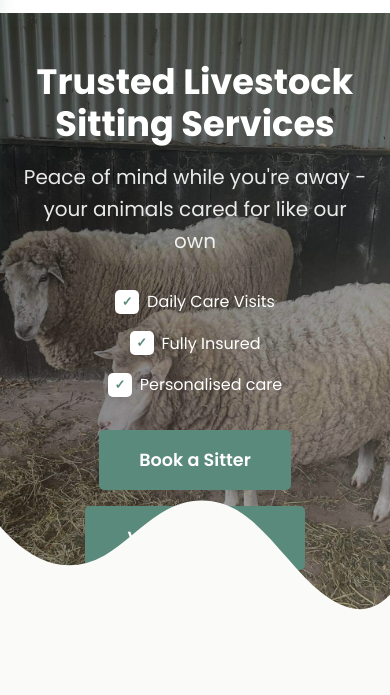
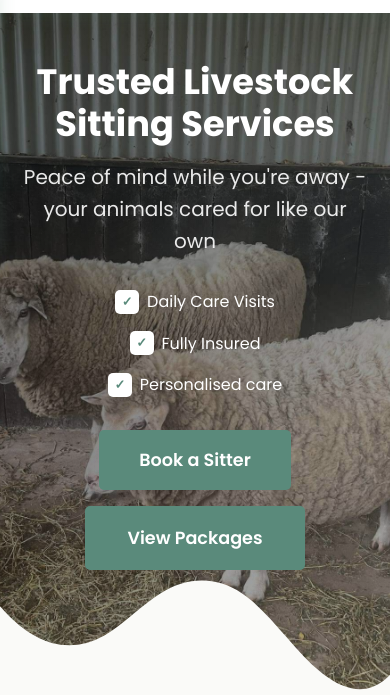
Before and after one commit to Myrz-Jay/livestock, a plain HTML site: page pages/livestock-sitting.html in a window 390 px wide. Shown: the part 86-781 px from the top of the page. Drawn offline with Linux system fonts and the light colour scheme.

Commit message:
bug fixes on heroes

```diff
--- a/css/livestock-sitting.css
+++ b/css/livestock-sitting.css
@@ -545,7 +545,7 @@
     /* Hero section responsive adjustments */
     .sitting-hero {
         min-height: 500px;
-        padding: 3rem 0;
+        padding: 3rem 0 8rem; /* Extra bottom padding for wave pattern on mobile */
     }
 
     .sitting-hero h1 {
--- a/css/shearing.css
+++ b/css/shearing.css
@@ -577,7 +577,7 @@
     /* Hero section responsive adjustments */
     .shearing-hero {
         min-height: 500px;
-        padding: 3rem 0;
+        padding: 3rem 0 8rem; /* Extra bottom padding for wave pattern on mobile */
     }
 
     .shearing-hero h1 {
--- a/js/livestock-sitting.js
+++ b/js/livestock-sitting.js
@@ -191,13 +191,4 @@ document.addEventListener('DOMContentLoaded', function() {
         testimonialObserver.observe(card);
     });
 
-    // Add parallax effect to hero section
-    const heroSection = document.querySelector('.sitting-hero');
-    if (heroSection) {
-        window.addEventListener('scroll', () => {
-            const scrolled = window.pageYOffset;
-            const parallaxSpeed = 0.3;
-            heroSection.style.transform = `translateY(${scrolled * parallaxSpeed}px)`;
-        });
-    }
 });
```
Also changed, not shown: js/homepage.js (+0 -9 lines).
